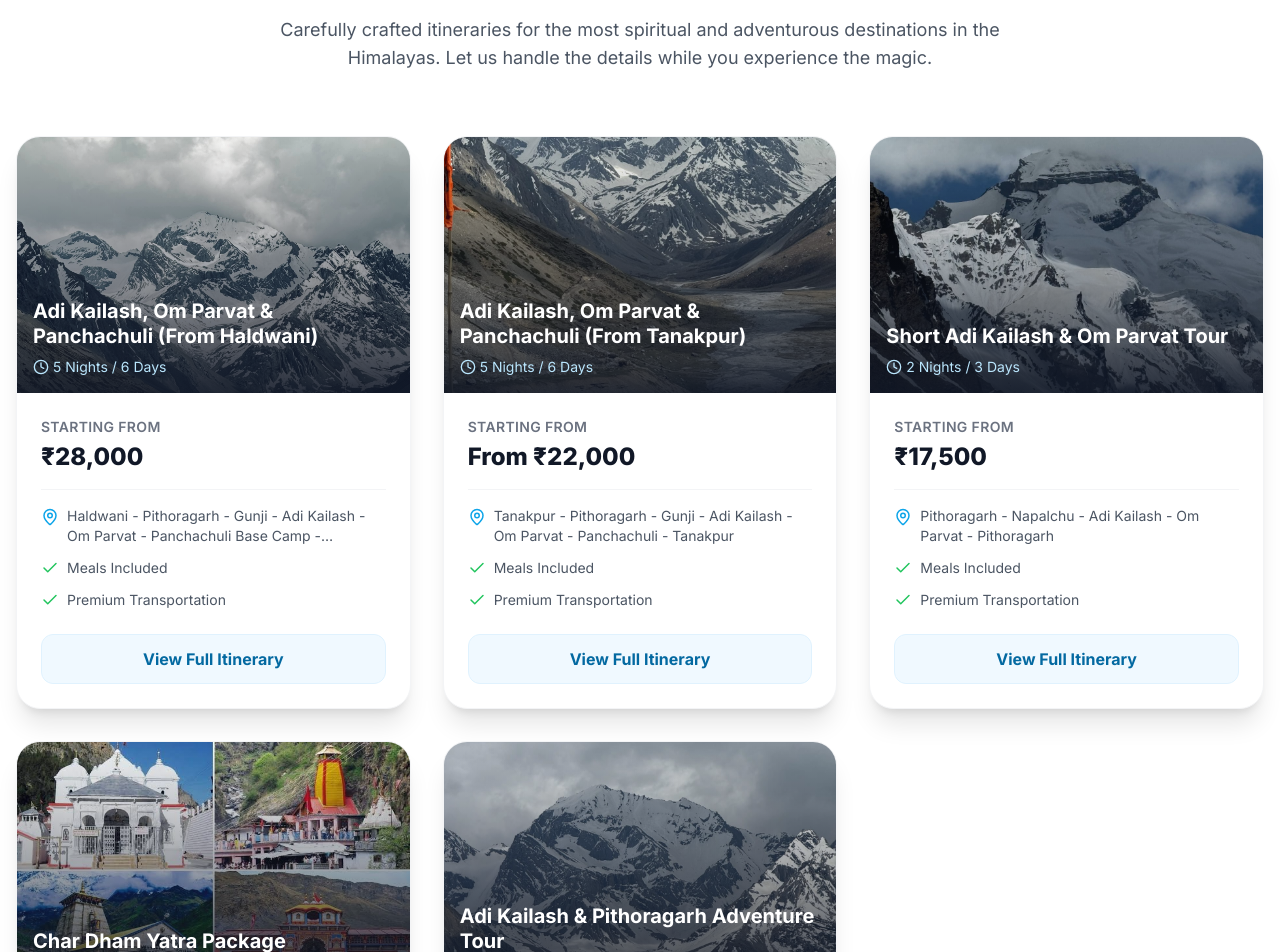
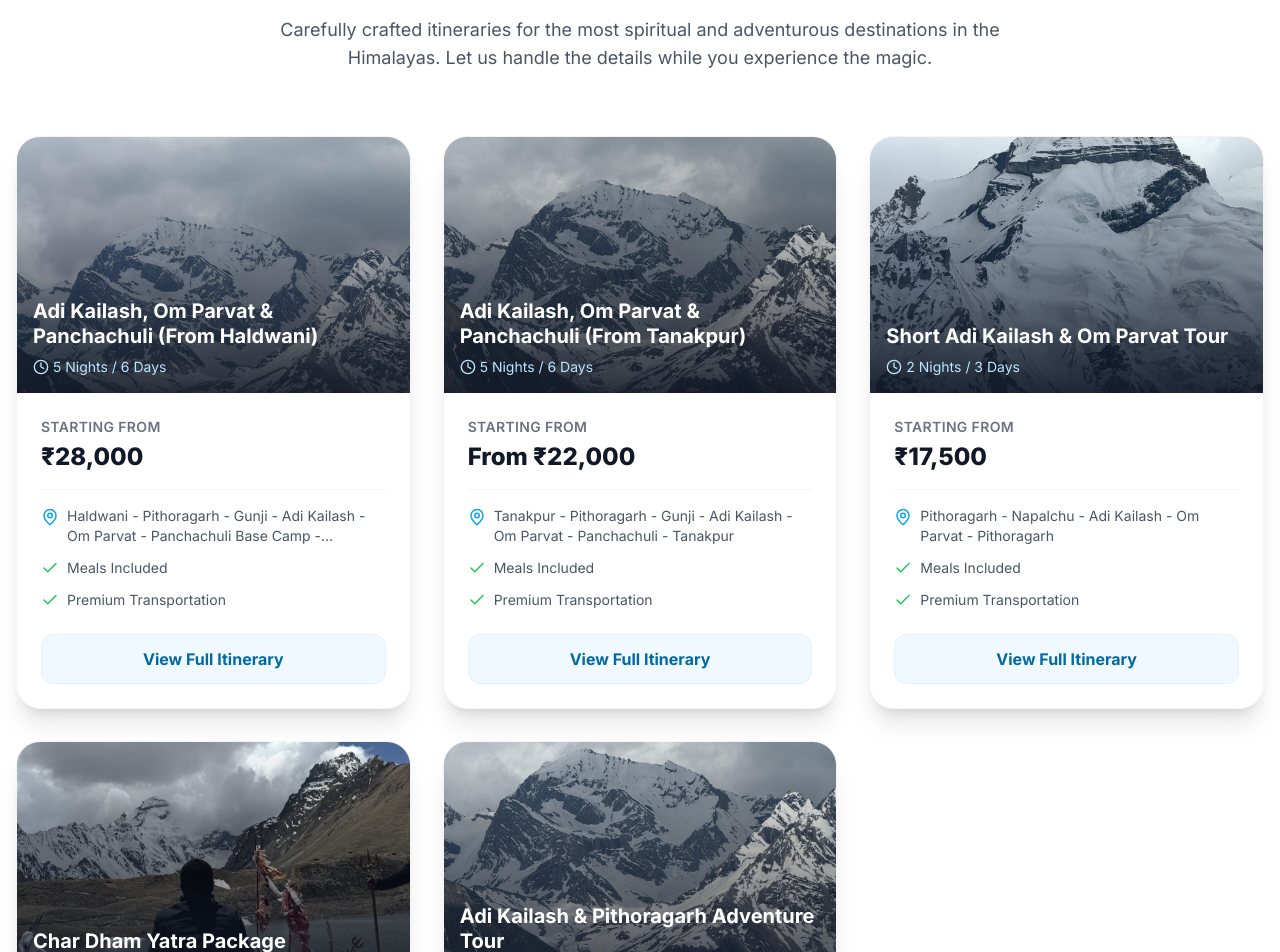
Before and after one commit to shivambisht11/jung-travles, a React (Vite) app: page / in a window 1280 px wide. Shown: the part 1040-1992 px from the top of the page. Built offline with nearby package versions, Linux system fonts and the light colour scheme.

Commit message:
chore: change dp of all package cards

```diff
--- a/src/data/packagesData.js
+++ b/src/data/packagesData.js
@@ -6,8 +6,8 @@ export const packagesData = [
         price: "₹28,000",
         priceDetails: "Per Person (Bolero, Isuzu, Scorpio N 4*4)",
         route: "Haldwani - Pithoragarh - Gunji - Adi Kailash - Om Parvat - Panchachuli Base Camp - Haldwani",
-        image: "/images/packages/mountain-1.jpg",
-        gallery: ["/images/packages/mountain-6.jpg", "/images/packages/mountain-7.jpg"],
+        image: "/images/packages/mountain-4.jpg",
+        gallery: ["/images/packages/mountain-1.jpg", "/images/packages/mountain-9.jpg"],
         rating: 5,
         inclusions: [
             "Transportation (Bolero, Scorpio N, Isuzu)",
@@ -66,8 +66,8 @@ export const packagesData = [
         price: "From ₹22,000",
         priceDetails: "Bolero: ₹22,000 | Scorpio N: ₹30,000 | Isuzu: ₹35,000",
         route: "Tanakpur - Pithoragarh - Gunji - Adi Kailash - Om Parvat - Panchachuli - Tanakpur",
-        image: "/images/packages/mountain-2.jpg",
-        gallery: ["/images/packages/mountain-8.jpg"],
+        image: "/images/packages/mountain-5.jpg",
+        gallery: ["/images/packages/mountain-2.jpg"],
         rating: 4.8,
         inclusions: [
             "Transportation (Bolero/Scorpio/Isuzu)",
@@ -125,8 +125,8 @@ export const packagesData = [
         price: "₹17,500",
         priceDetails: "Per Person (Bolero / Scorpio / ISUZU)",
         route: "Pithoragarh - Napalchu - Adi Kailash - Om Parvat - Pithoragarh",
-        image: "/images/packages/mountain-3.jpg",
-        gallery: ["/images/packages/mountain-9.jpg"],
+        image: "/images/packages/mountain-6.jpg",
+        gallery: ["/images/packages/mountain-3.jpg"],
         rating: 5,
         inclusions: [
             "Meals: Breakfast & Dinner",
@@ -168,7 +168,7 @@ export const packagesData = [
         price: "₹32,000 - ₹40,000",
         priceDetails: "Per Person (Depending on vehicle choice)",
         route: "Haridwar - Yamunotri - Gangotri - Kedarnath - Badrinath",
-        image: "/images/packages/char-dham.jpg",
+        image: "/images/packages/mountain-7.jpg",
         gallery: [],
         rating: 4.9,
         inclusions: [
@@ -248,7 +248,7 @@ export const packagesData = [
         price: "₹32,500",
         priceDetails: "Per Person (Including meals & tea)",
         route: "Kathgodam - Chaukori - Dharchula - Panchachuli - Napalchu - Adi Kailash - Kathgodam",
-        image: "/images/packages/mountain-5.jpg",
+        image: "/images/packages/mountain-8.jpg",
         gallery: [],
         rating: 5,
         inclusions: [
```
